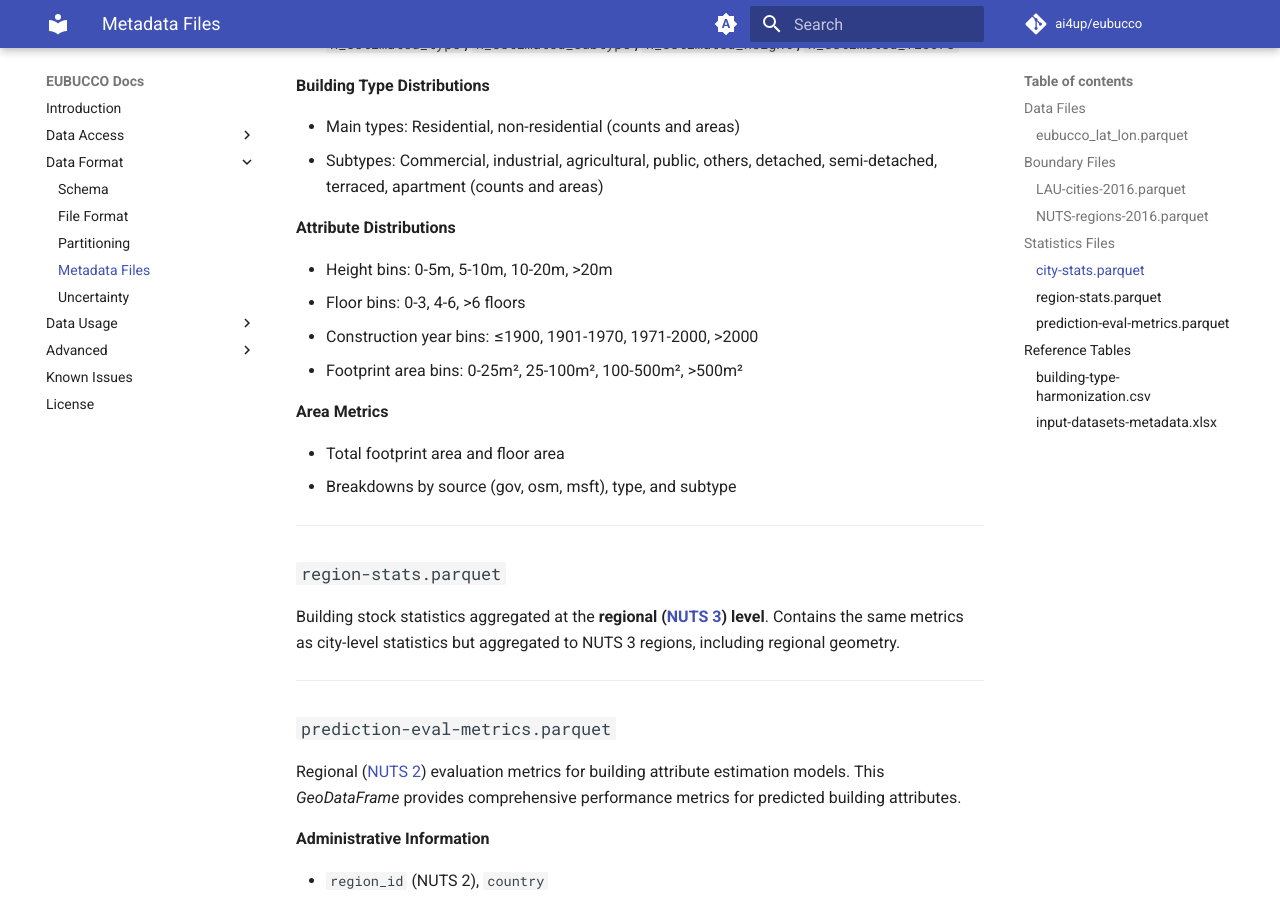
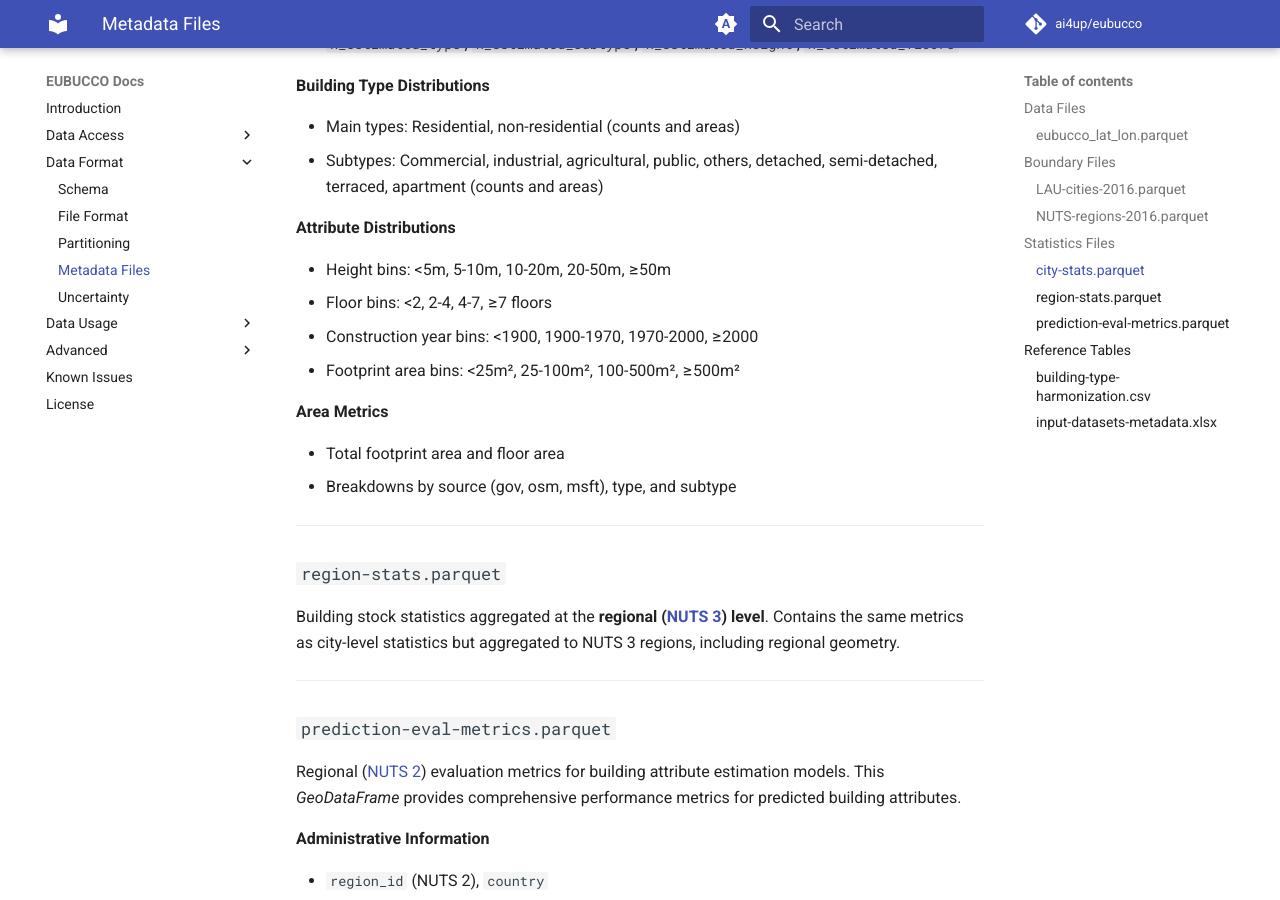
Before and after one commit to ai4up/eubucco.com, an MkDocs documentation site: the page built from docs/data-format/metadata.md, in a window 1280 px wide and 900 px high, scrolled down 1972 px. Built offline with MkDocs 1.6.1 and Material for MkDocs 9.7.7, drawn with Linux system fonts in a browser that asks for light colours; comment, search, counter and statistics services are not loaded; the version menu is left out.

Commit message:
Update docs and getting-started notebooks with new floor distribution

```diff
--- a/docs/data-format/metadata.md
+++ b/docs/data-format/metadata.md
@@ -71,10 +71,10 @@ Comprehensive building stock statistics aggregated at the **city ([LAU](https://
 
 **Attribute Distributions**
 
-- Height bins: 0-5m, 5-10m, 10-20m, >20m
-- Floor bins: 0-3, 4-6, >6 floors
-- Construction year bins: ≤1900, 1901-1970, 1971-2000, >2000
-- Footprint area bins: 0-25m², 25-100m², 100-500m², >500m²
+- Height bins: <5m, 5-10m, 10-20m, 20-50m, ≥50m
+- Floor bins: <2, 2-4, 4-7, ≥7 floors
+- Construction year bins: <1900, 1900-1970, 1970-2000, ≥2000
+- Footprint area bins: <25m², 25-100m², 100-500m², ≥500m²
 
 **Area Metrics**
 
```
Also changed, not shown: 1 other file.
